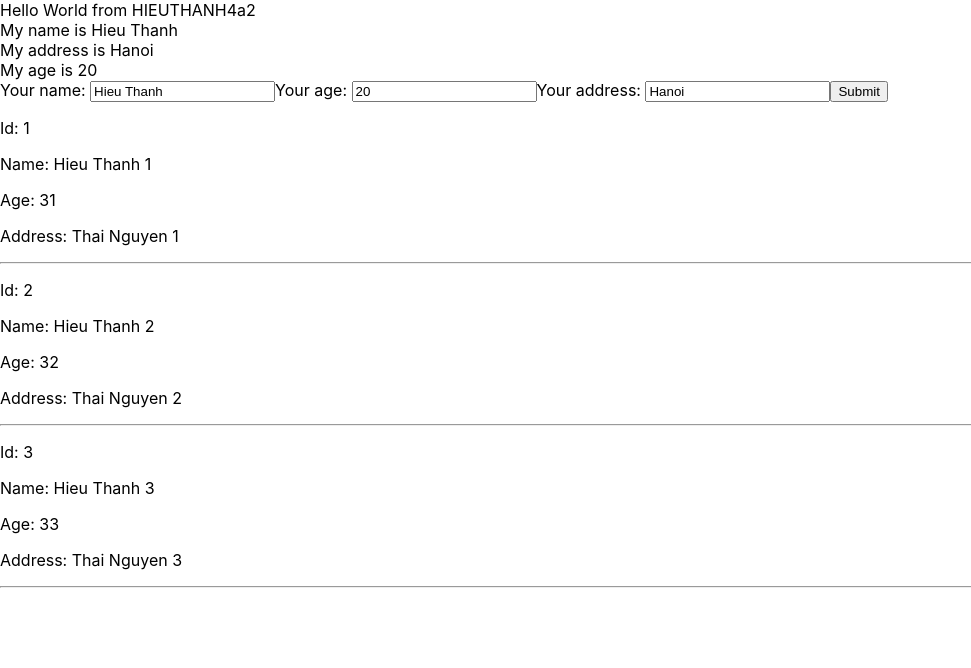
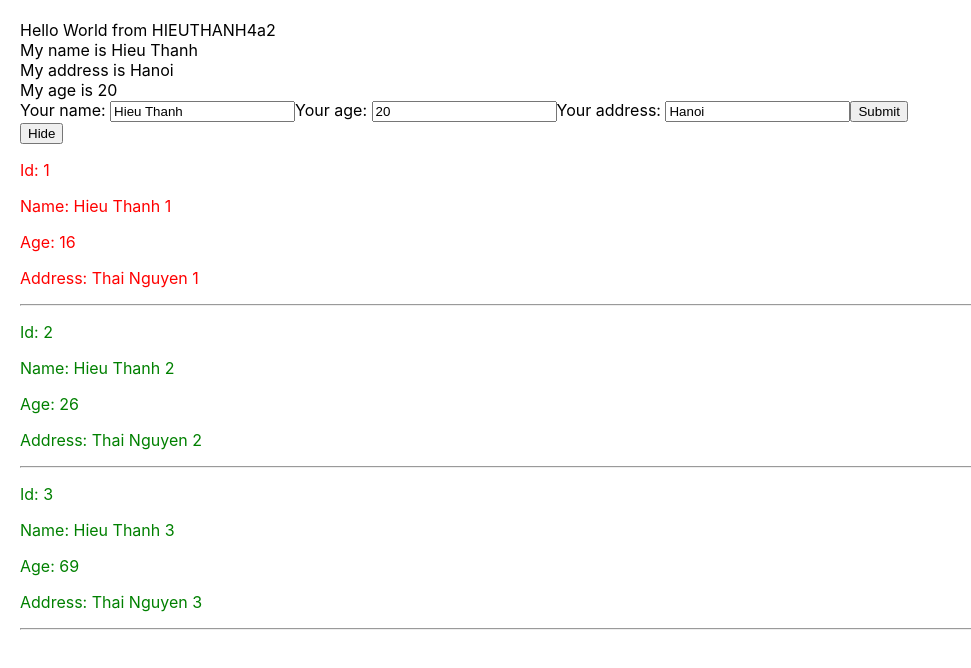
Before and after one commit to Ha-Hieu-Thanh/LearnReactJS, a React (Create React App) app: page / in a window 1280 px wide. Shown: the top 668 px of the page, without its empty margins (0-971 px from the left). Built offline with nearby package versions, Linux system fonts and the light colour scheme.

Commit message:
conditional

```diff
--- a/src/App.css
+++ b/src/App.css
@@ -1,14 +1,23 @@
+.red {
+  color: red;
+}
+
+.green {
+  color: green;
+}
+
 body {
   margin: 0;
-  font-family: -apple-system, BlinkMacSystemFont, 'Segoe UI', 'Roboto', 'Oxygen',
-    'Ubuntu', 'Cantarell', 'Fira Sans', 'Droid Sans', 'Helvetica Neue',
+  padding: 20px;
+  font-family: -apple-system, BlinkMacSystemFont, "Segoe UI", "Roboto", "Oxygen",
+    "Ubuntu", "Cantarell", "Fira Sans", "Droid Sans", "Helvetica Neue",
     sans-serif;
   -webkit-font-smoothing: antialiased;
   -moz-osx-font-smoothing: grayscale;
 }
 
 code {
-  font-family: source-code-pro, Menlo, Monaco, Consolas, 'Courier New',
+  font-family: source-code-pro, Menlo, Monaco, Consolas, "Courier New",
     monospace;
 }
 
--- a/src/components/DisplayInfo.js
+++ b/src/components/DisplayInfo.js
@@ -1,16 +1,33 @@
 import React from "react";
 
 class DisplayInfo extends React.Component {
+  state = { isShowListUsers: true };
+
+  handleShowHide = () => {
+    this.setState({ isShowListUsers: !this.state.isShowListUsers });
+  };
+
   render() {
     // Destructuring
     const { listUsers } = this.props;
-    console.log(listUsers);
+    // console.log(listUsers);
     return (
       // props => properties
       <div>
+        <div>
+          <button
+            onClick={() => {
+              this.handleShowHide();
+            }}
+          >
+            {this.state.isShowListUsers ? "Hide" : "Show"}
+          </button>
+        </div>
+        {this.state.isShowListUsers && (
+          <div>
             {listUsers.map((user) => {
               return (
-            <div key={user.id}>
+                <div key={user.id} class={+user.age >= 18 ? "green" : "red"}>
                   <p>Id: {user.id}</p>
                   <p>Name: {user.name}</p>
                   <p>Age: {user.age}</p>
@@ -20,6 +37,8 @@ class DisplayInfo extends React.Component {
               );
             })}
           </div>
+        )}
+      </div>
     );
   }
 }
--- a/src/components/MyComponent.js
+++ b/src/components/MyComponent.js
@@ -9,9 +9,9 @@ class MyComponent extends React.Component {
   // Moi khi cap nhat state thi ham render se duoc goi lai
   state = {
     listUsers: [
-      { id: 1, name: "Hieu Thanh 1", age: 31, address: "Thai Nguyen 1" },
-      { id: 2, name: "Hieu Thanh 2", age: 32, address: "Thai Nguyen 2" },
-      { id: 3, name: "Hieu Thanh 3", age: 33, address: "Thai Nguyen 3" },
+      { id: 1, name: "Hieu Thanh 1", age: 16, address: "Thai Nguyen 1" },
+      { id: 2, name: "Hieu Thanh 2", age: 26, address: "Thai Nguyen 2" },
+      { id: 3, name: "Hieu Thanh 3", age: 69, address: "Thai Nguyen 3" },
     ],
   };
 
--- a/src/index.js
+++ b/src/index.js
@@ -1,16 +1,16 @@
-import React from 'react';
-import ReactDOM from 'react-dom/client';
-import App from './App';
-import reportWebVitals from './reportWebVitals';
-import { Provider } from 'react-redux';
-import store from './redux/store';
+import React from "react";
+import ReactDOM from "react-dom/client";
+import App from "./App";
+import reportWebVitals from "./reportWebVitals";
+import { Provider } from "react-redux";
+import store from "./redux/store";
 
-const root = ReactDOM.createRoot(document.getElementById('root'));
+const root = ReactDOM.createRoot(document.getElementById("root"));
 root.render(
   <Provider store={store}>
-    <React.StrictMode>
-      <App />
-    </React.StrictMode>
+    {/* <React.StrictMode> */}
+    <App />
+    {/* </React.StrictMode> */}
   </Provider>
 );
 
```
Lines whose indentation alone changed are shown as unchanged.
